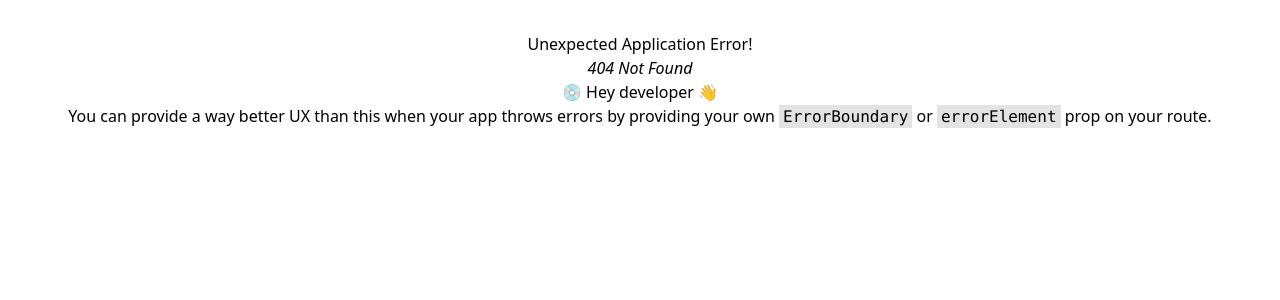
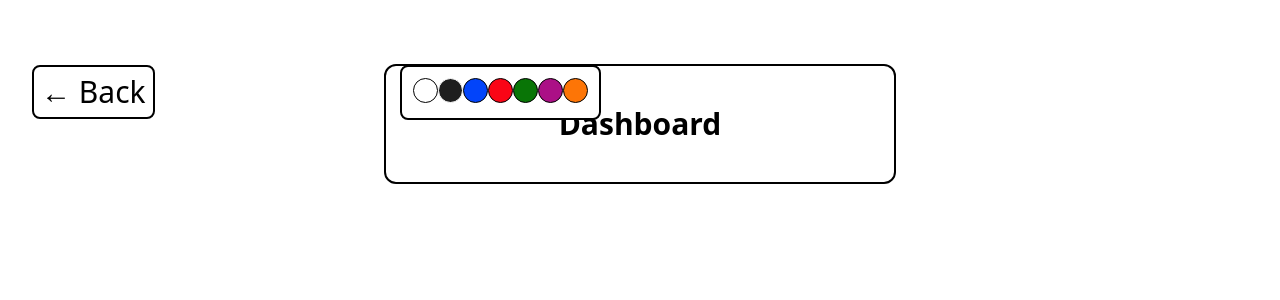
Before and after one commit to BlueSage96/SudokuSage, a React (Vite) app in the folder Frontend/: page /dashboard in a window 1280 px wide. Before the commit this address had no page. Shown: the top 300 px of the page. Built offline with nearby package versions, Linux system fonts and the light colour scheme.

Commit message:
Init dashboard

```diff
--- a/Frontend/src/Auth/LogReg/Login.jsx
+++ b/Frontend/src/Auth/LogReg/Login.jsx
@@ -1,5 +1,6 @@
 import { Card, TextInput, Label, Button } from "flowbite-react";
 export default function Login () {
+  // add input values as needed
   return (
     <div className="flex items-center justify-center px-2 py-8">
 
--- /dev/null
+++ b/Frontend/src/Components/Pages/Dashboard.jsx
@@ -0,0 +1,18 @@
+import { Card, Button, TextInput } from "flowbite-react";
+import BackButton from "../../Hooks/BackButton";
+import ThemeSwitcher from "../../Hooks/ThemeSwitcher";
+
+export default function Dashboard () {
+    return (
+      <>
+        <BackButton className="flex absolute top-[65px]" />
+        <ThemeSwitcher className="top-[65px] left-[400px]"/>
+
+        <div className="flex items-center justify-center px-2 py-8">
+          <Card className="card-themed card-container border-2">
+            <h1 className="title-style">Dashboard</h1>
+          </Card>
+        </div>
+      </>
+    );
+}
--- a/Frontend/src/Components/Pages/GameCreation.jsx
+++ b/Frontend/src/Components/Pages/GameCreation.jsx
@@ -3,6 +3,7 @@ import BackButton from "../../Hooks/BackButton";
 import ThemeSwitcher from "../../Hooks/ThemeSwitcher";
 
 export default function GameCreation() {
+  // add input values as needed
   return (
     <>
       {/*
@@ -12,8 +13,8 @@ export default function GameCreation() {
             can't do this until backend is setup!
        */}
 
-        <BackButton className="flex absolute top-[65px]"/>
-        <ThemeSwitcher className="top-[65px] left-[400px]"/>
+      <BackButton className="flex absolute top-[65px]" />
+      <ThemeSwitcher className="top-[65px] left-[400px]" />
 
       <div className="flex items-center justify-center px-2 py-8">
         <Card className="card-themed card-container border-2">
--- a/Frontend/src/main.jsx
+++ b/Frontend/src/main.jsx
@@ -11,6 +11,7 @@ import App from "./App.jsx";
 import Menu from "./Components/Pages/Menu";
 import Auth from "./Auth/Auth";
 import GameCreation from "./Components/Pages/GameCreation";
+import Dashboard from "./Components/Pages/Dashboard";
 
 const routes = createBrowserRouter(
   createRoutesFromElements(
@@ -18,11 +19,11 @@ const routes = createBrowserRouter(
       <Route path="/" element={<Menu />} />
       <Route path="/auth" element={<Auth />} />
       <Route path="/creation" element={<GameCreation />} />
+      <Route path="/dashboard" element={<Dashboard />} />
       {/* <Route path="forgotPwd" element={<ForgotPassword />} />
       <Route path="/game/:id" element={<Game />} />
       */}
-
-    </Route>
+    </Route>,
   ),
 );
 createRoot(document.getElementById("root")).render(
```
Also changed, not shown: Frontend/src/Auth/LogReg/Register.jsx (+13 -4 lines). Lines whose indentation alone changed are shown as unchanged.
